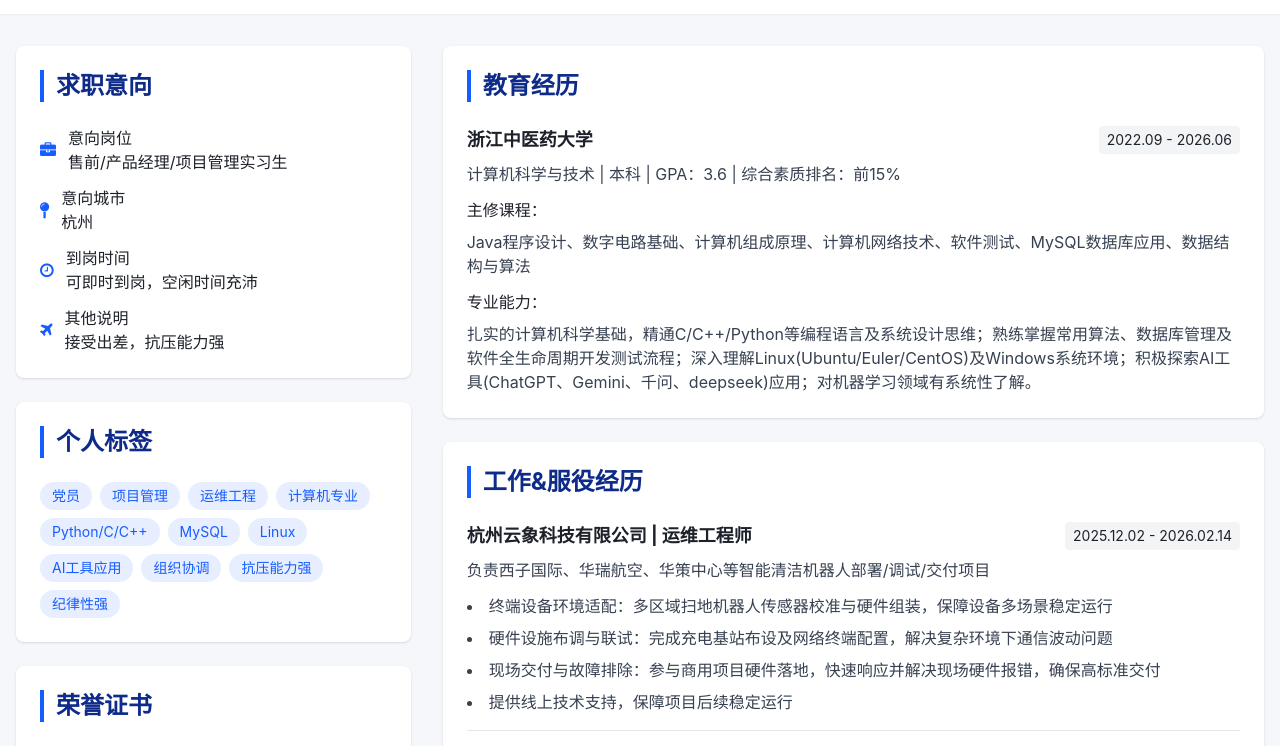
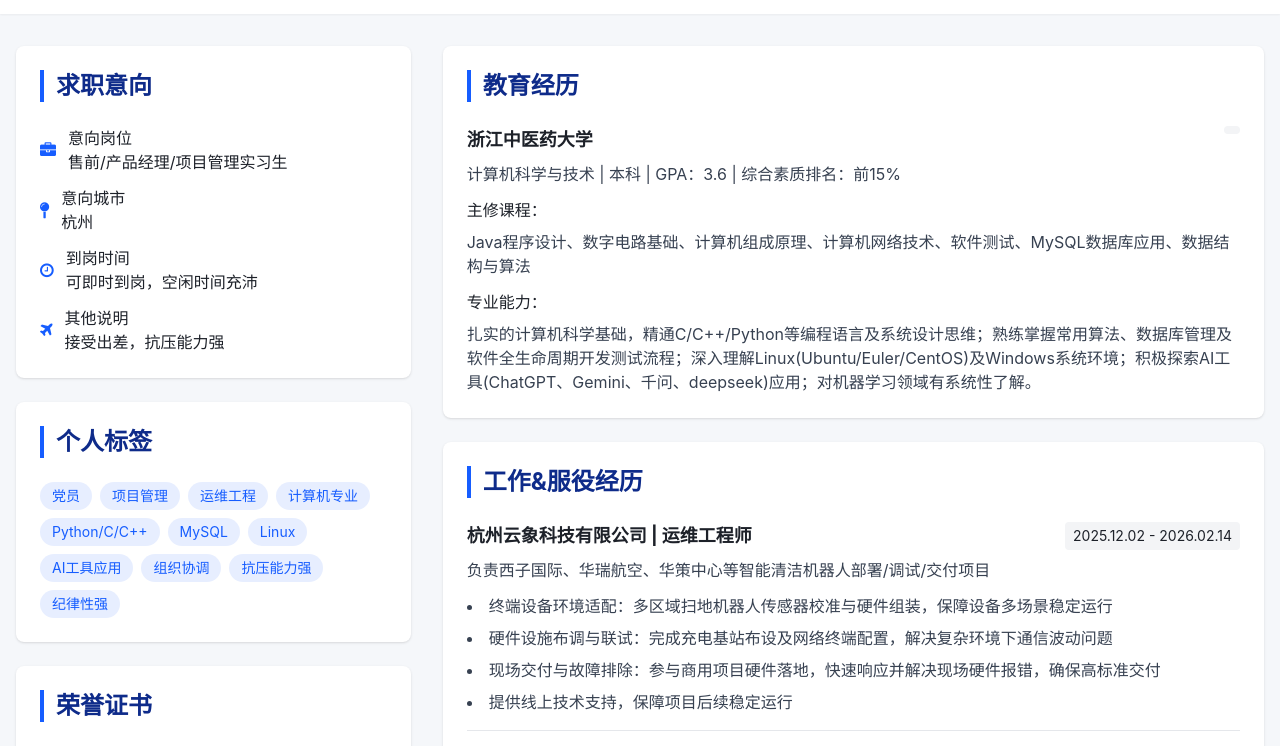
Before and after one commit to YOBCC/yobcc.github.io, a plain HTML site: page index.html in a window 1280 px wide. Shown: the part 54-800 px from the top of the page. Drawn offline with nearby package versions, Linux system fonts and the light colour scheme.

Commit message:
Add files via upload

```diff
--- a/index.html
+++ b/index.html
@@ -161,7 +161,7 @@
                     <div class="content-item">
                         <div class="flex justify-between items-start mb-2">
                             <h3 class="font-bold text-lg">浙江中医药大学</h3>
-                            <span class="bg-gray-100 px-2 py-1 rounded text-sm">2022.09 - 2026.06</span>
+                            <span class="bg-gray-100 px-2 py-1 rounded text-sm"></span>
                         </div>
                         <p class="text-gray-700 mb-3">计算机科学与技术 | 本科 | GPA：3.6 | 综合素质排名：前15%</p>
                         <p class="font-medium mb-2">主修课程：</p>
```
